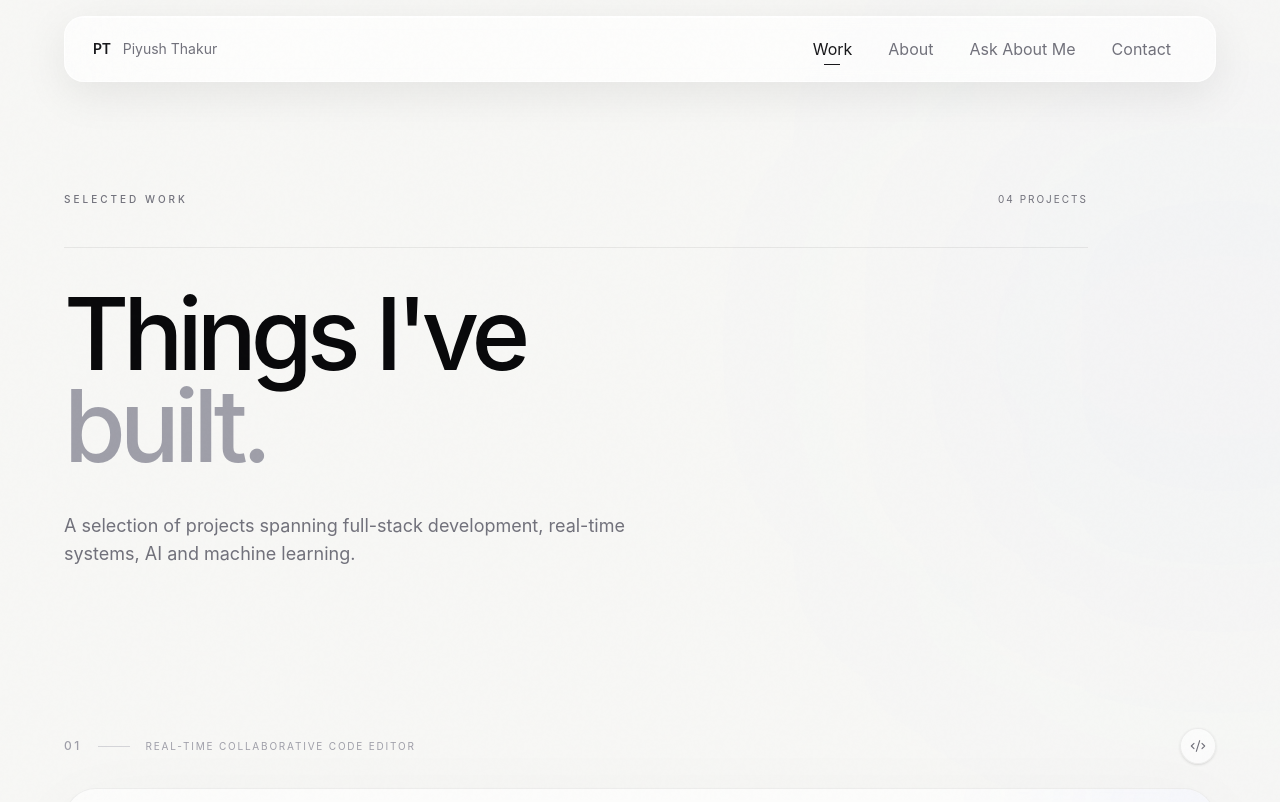
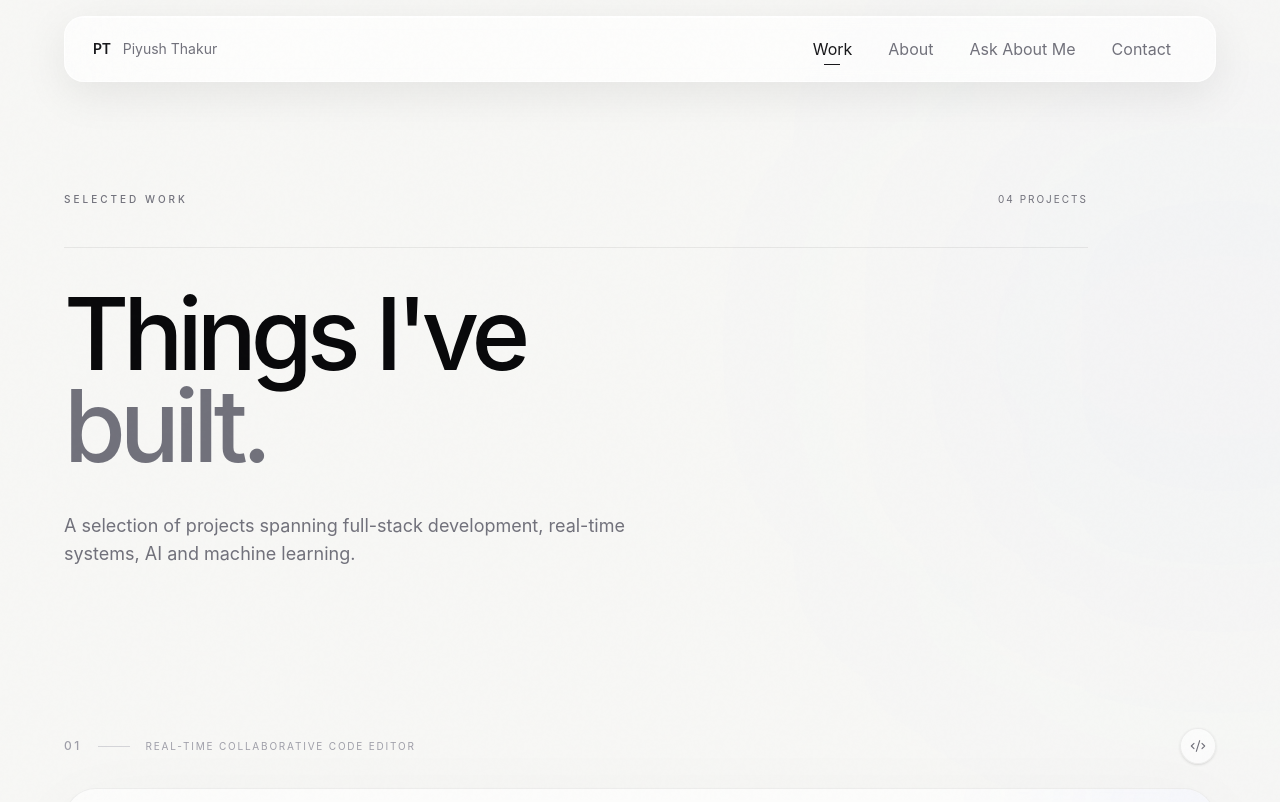
Before and after one commit to Piyushthakur2/Portfolio, a React (Vite) app in the folder frontend/: page /work in a window 1280 px wide. Shown: the top 802 px of the page. Built offline with nearby package versions, Linux system fonts and the light colour scheme.

Commit message:
Fix project section contrast

```diff
--- a/frontend/src/components/sections/Projects.jsx
+++ b/frontend/src/components/sections/Projects.jsx
@@ -197,7 +197,7 @@
                         >
                             Things I&apos;ve
                             <br />
-                            <span className="text-zinc-400">
+                            <span className="text-zinc-500">
                                 built.
                             </span>
                         </h1>
```
